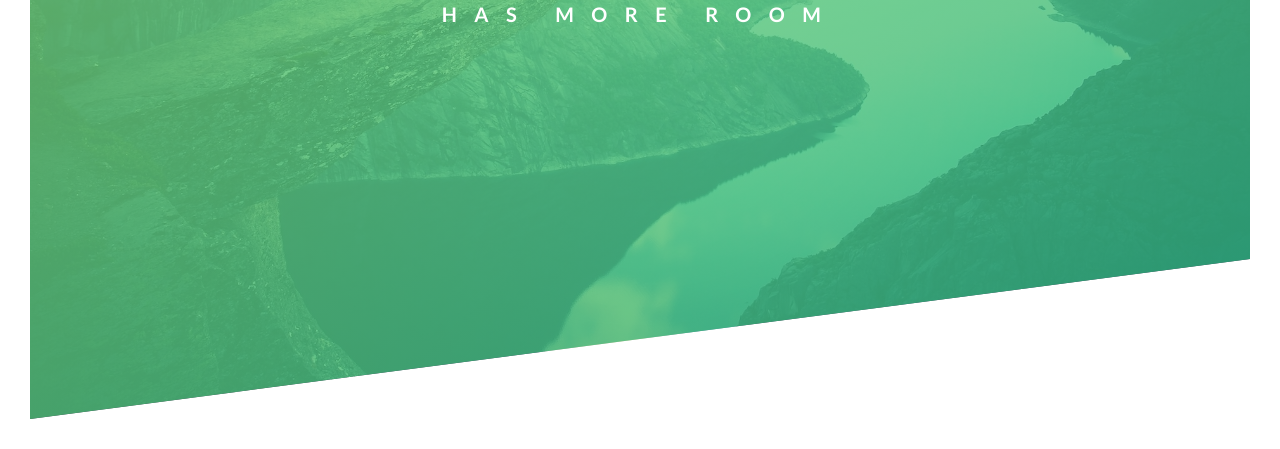
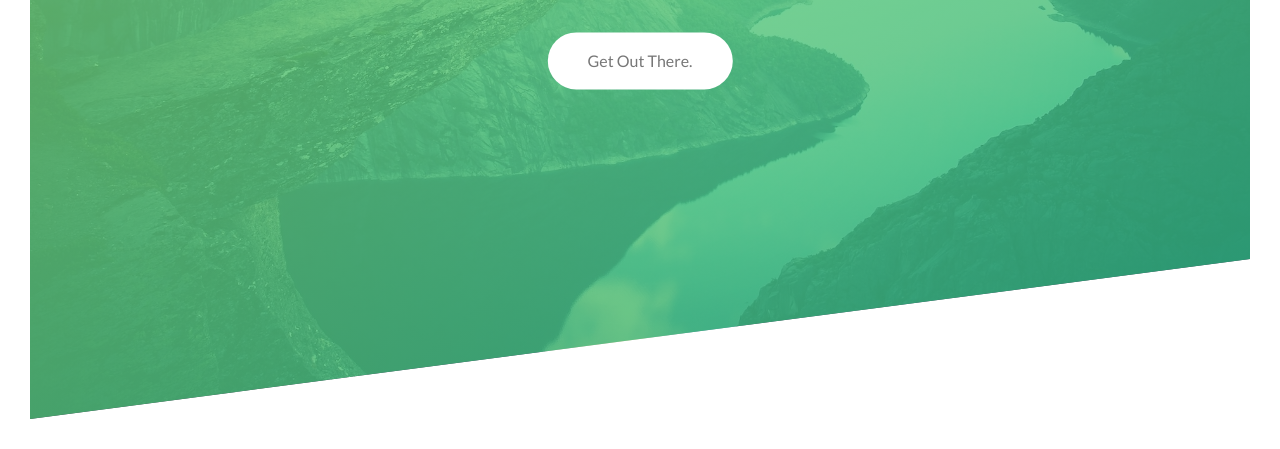
Before and after one commit to moriahhumphries/advanced-css, a plain HTML site: page Natours/starter/index.html in a window 1280 px wide. Shown: the part 371-820 px from the top of the page. Drawn offline with Linux system fonts and the light colour scheme; files that its build step writes are made by us from their sources.

Commit message:
added button, animation and styling

```diff
--- a/Natours/starter/css/style.css
+++ b/Natours/starter/css/style.css
@@ -50,6 +50,7 @@ body {
     top: 40%;
     left: 50%;
     transform: translate(-50%, -50%);
+    text-align: center;
 }
 
 .heading-primary {
@@ -57,6 +58,7 @@ body {
     text-transform: uppercase;
 
     backface-visibility: hidden;
+    margin-bottom: 60px;
 }
 
 .heading-primary-main {
@@ -76,7 +78,6 @@ body {
     font-size: 20px;
     font-weight: 700;
     letter-spacing: 17.4px;
-    text-align: center;
 
     animation-name: moveInRight;
     animation-duration: 1s;
@@ -113,5 +114,29 @@ body {
         opacity: 1;
         transform: translate(0);
     }
+}
+
+.button:link, .button:visited {
+    /*text-transform: uppercase;*/
+    text-decoration: none;
+    padding: 15px 40px;
+    display: inline-block;
+    border-radius: 100px;
+    transition: all .2s;
+}
+
+.button:hover {
+    transform: translateY(-3px);
+    box-shadow: 0 10px 20px rgba(0, 0, 0, .2);
+}
+
+.button:active {
+    transform: translateY(-1px);
+    box-shadow: 0 5px 10px rgba(0, 0, 0, .2);
 
 }
+
+.button-white {
+    background-color: #fff;
+    color: #777;
+}
--- a/Natours/starter/index.html
+++ b/Natours/starter/index.html
@@ -21,6 +21,7 @@
             <span class="heading-primary-sub">has more room</span>
         </h1>
 
+        <a href="#" class="button button-white">Get Out There.</a>
     </div>
 </header>
 
```
